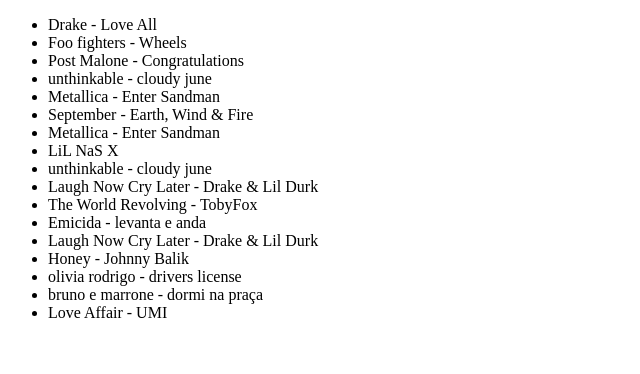
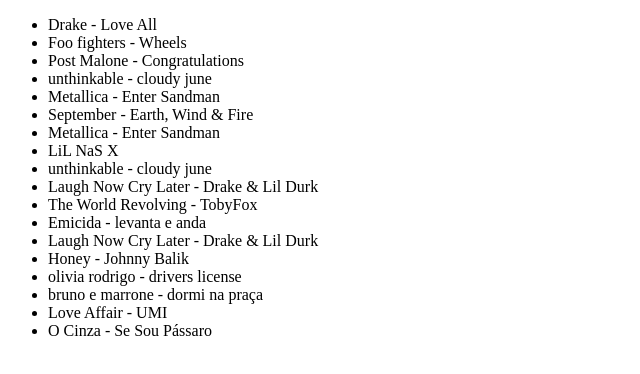
Before and after one commit to profmarlos/cursoteste, a plain HTML site: page curso/curso.html in a window 1280 px wide. Shown: the whole page, without its empty margins (0-640 px from the left). Drawn offline with Linux system fonts and the light colour scheme.

Commit message:
Adicionando minha música :^)

```diff
--- a/curso/curso.html
+++ b/curso/curso.html
@@ -25,6 +25,7 @@
         <li>olivia rodrigo - drivers license</li>
         <li>bruno e marrone - dormi na praça</li>
         <li>Love Affair - UMI</li>
+        <li>O Cinza - Se Sou Pássaro</li>
     </ul>
 </body>
 
```
